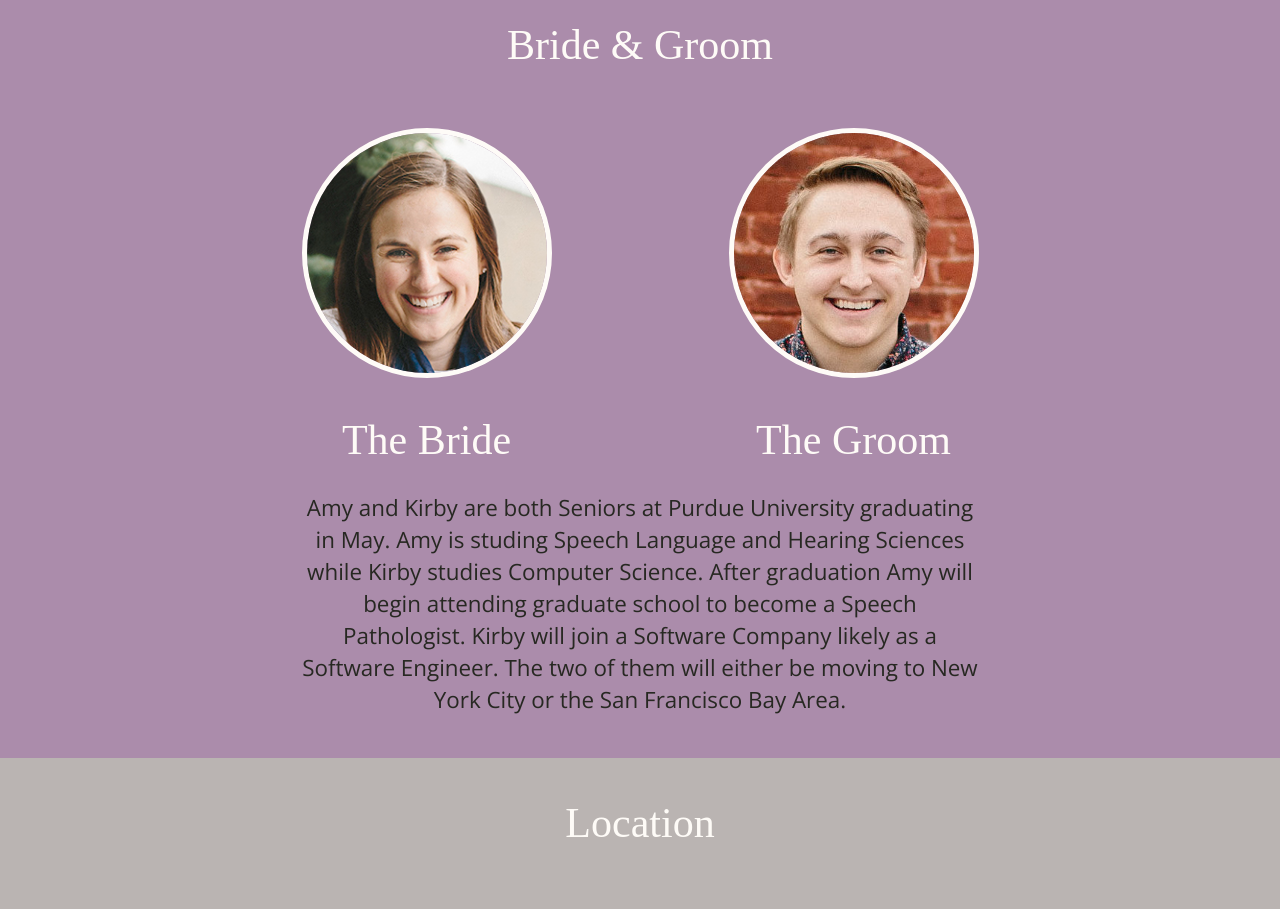
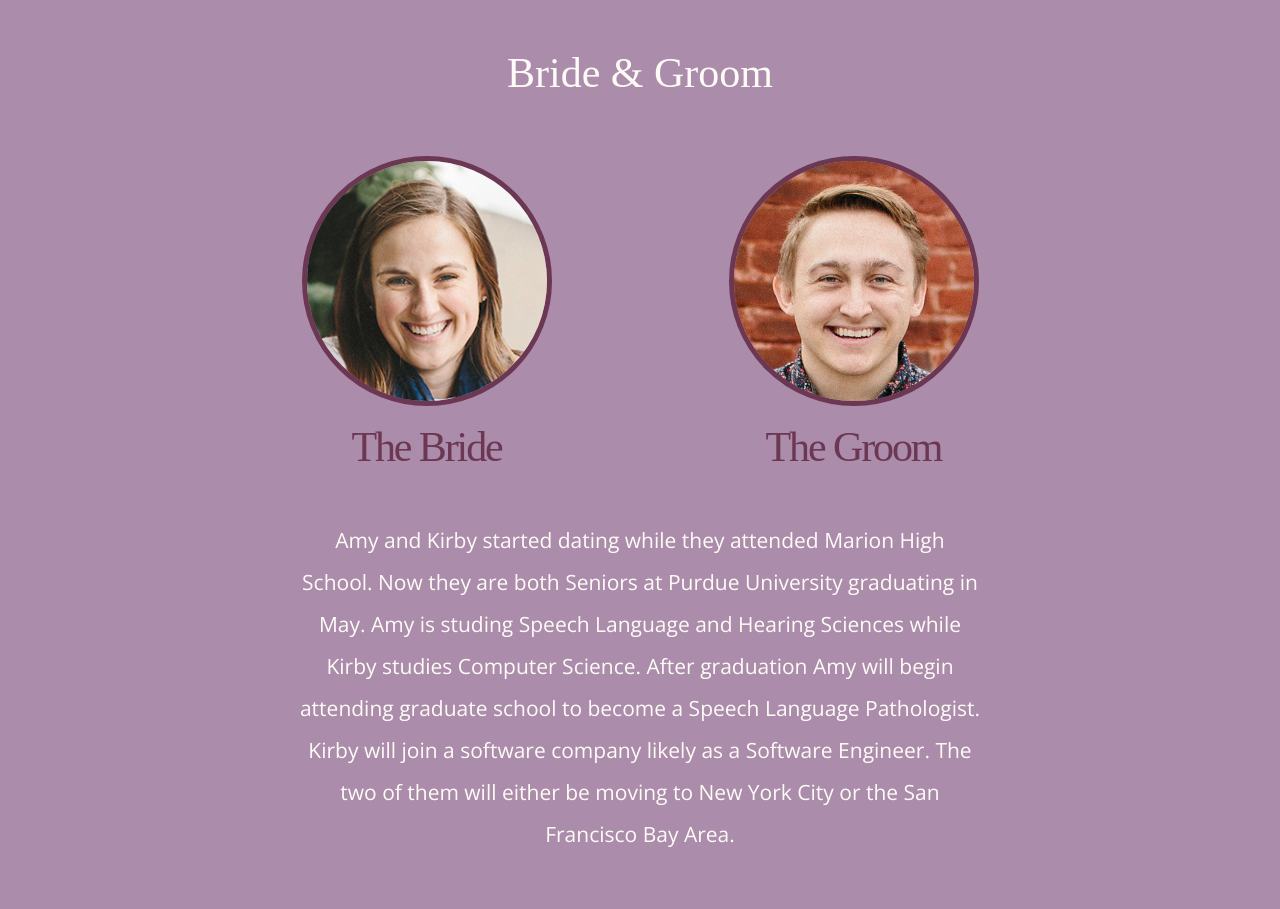
Before and after one commit to kirbyk/kirbylovesamy.com, a website: page index.html in a window 1280 px wide. Shown: the part 820-1729 px from the top of the page. Drawn offline with nearby package versions, Linux system fonts and the light colour scheme.

Commit message:
first draft of bride&groom section

```diff
--- a/assets/css/style.css
+++ b/assets/css/style.css
@@ -8,6 +8,7 @@
   border-radius: 0;
   position: fixed;
   width: 100%;
+  z-index: 10;
 
   background-color: rgba(255, 255, 255, .8);
 }
@@ -88,7 +89,7 @@
 }
 
 section {
-  padding: 3em 0;
+  padding: 5em 0;
 
   color: #fff;
 }
@@ -158,28 +159,23 @@ footer > a {
 .headshot {
   /* width: 100%; */
   width: 250px;
-  border: 5px solid #fefbf7;
+  border: 5px solid #6C3753;
 }
 
 .bride-title, .groom-title {
   font-size: 3em;
   font-family: 'HoeflerTitling-HTF-BdSC';
-  margin-top: .75em;
-  color: #fefbf7;
+  margin-top: .25em;
+  color: #6C3753;
+  letter-spacing: -.05em;
 }
 
-
-.bride-title, .groom-title {
-  font-size: 3em;
-  font-family: 'HoeflerTitling-HTF-BdSC';
-  margin-top: .75em;
-}
-
-.bride-bio, .groom-bio {
-  margin-top: 1em;
-  font-size: 1.6em;
+.bride-bio {
+  margin-top: 2em;
+  font-size: 1.5em;
+  line-height: 2em;
   font-family: 'Open Sans', sans-serif;
-  color: #272822;
+  color: #fefbf7;
   text-align: center;
 }
 
--- a/index.html
+++ b/index.html
@@ -9,8 +9,7 @@
 
     <link rel='stylesheet' href='/bower_components/bootstrap/dist/css/bootstrap.min.css'>
     <link rel='stylesheet' href='/bower_components/font-awesome/css/font-awesome.min.css'>
-    <link href='https://fonts.googleapis.com/css?family=Open+Sans' rel='stylesheet' type='text/css'>
-    <!-- <link href='https://fonts.googleapis.com/css?family=Montserrat:700,400' rel='stylesheet' type='text/css'> -->
+    <link href='https://fonts.googleapis.com/css?family=Open+Sans:300' rel='stylesheet' type='text/css'>
     <link rel='stylesheet' href='/assets/css/style.css'>
   </head>
   <body>
@@ -65,7 +64,7 @@
           </div>
           <div class='row'>
             <div class='col-xs-10 col-xs-offset-1'>
-              <div class='bride-bio'>Amy and Kirby are both Seniors at Purdue University graduating in May. Amy is studing Speech Language and Hearing Sciences while Kirby studies Computer Science. After graduation Amy will begin attending graduate school to become a Speech Pathologist. Kirby will join a Software Company likely as a Software Engineer. The two of them will either be moving to New York City or the San Francisco Bay Area.</div>
+              <div class='bride-bio'>Amy and Kirby started dating while they attended Marion High School. Now they are both Seniors at Purdue University graduating in May. Amy is studing Speech Language and Hearing Sciences while Kirby studies Computer Science. After graduation Amy will begin attending graduate school to become a Speech Language Pathologist. Kirby will join a software company likely as a Software Engineer. The two of them will either be moving to New York City or the San Francisco Bay Area.</div>
             </div>
           </div>
         </div>
```
